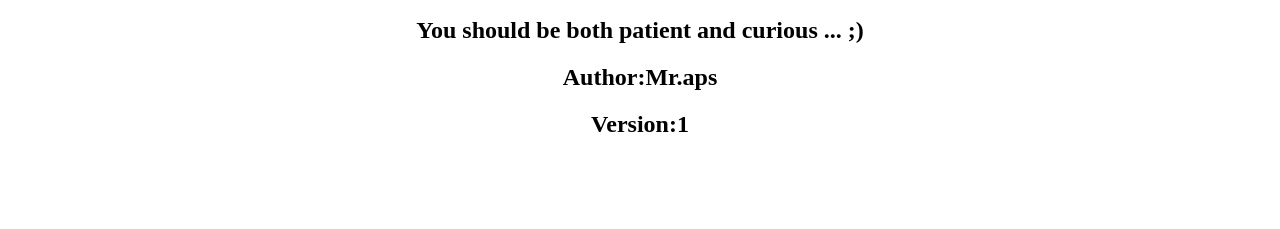
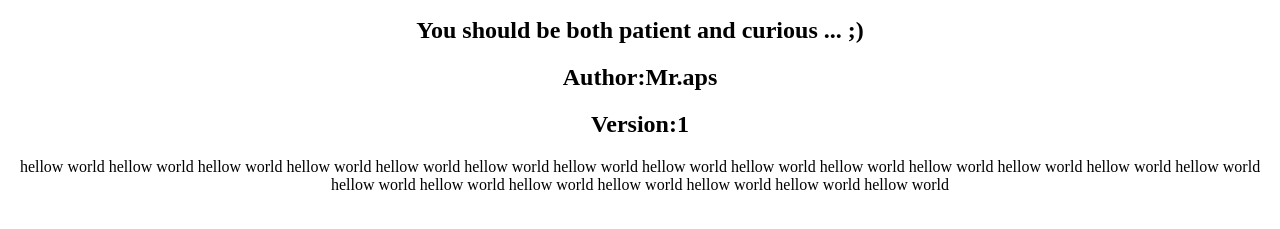
Before and after one commit to Swaroop1812/simple, a plain HTML site: page index.html in a window 1280 px wide. Shown: the part 301-530 px from the top of the page. Drawn offline with Linux system fonts and the light colour scheme.

Commit message:
second commit

```diff
--- a/index.html
+++ b/index.html
@@ -10,6 +10,14 @@
       <h2>You should be both patient and curious ... ;)</h2>
       <h2>Author:Mr.aps</h2>
       <h2>Version:1</h2>
+      <p>hellow world  hellow world  hellow world
+        hellow world  hellow world  hellow world
+        hellow world  hellow world  hellow world
+        hellow world  hellow world  hellow world
+        hellow world  hellow world  hellow world
+        hellow world  hellow world  hellow world
+        hellow world  hellow world  hellow world
+      </p>
     </div>
   </body>
 </html>
```
